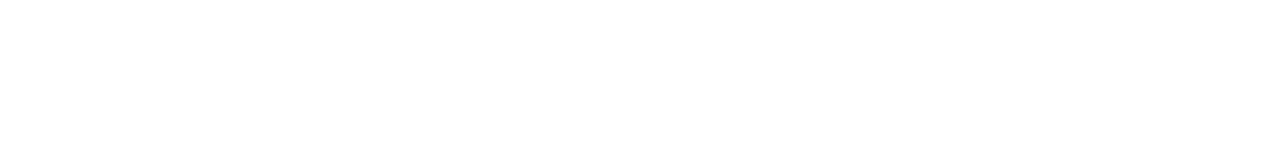
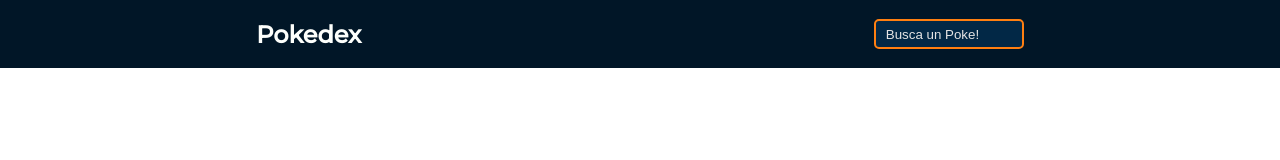
Before and after one commit to switTV/Pokedex, a plain HTML site: page index.html in a window 1280 px wide. Drawn offline with Linux system fonts and the light colour scheme.

Commit message:
haciendo el header

```diff
--- a/css/style.css
+++ b/css/style.css
@@ -0,0 +1,44 @@
+*{
+    padding: 0;
+    margin: 0;
+    box-sizing: border-box;
+}
+
+:root {
+    --main-blue: #011627;
+    --main-white: #FDFFFC;
+    --main-orange: #FF7F11;
+}
+
+html{
+    font-size: 62.5%;
+}
+
+header {
+    background-color: var(--main-blue);
+    display: flex;
+    align-items: center;
+    justify-content: space-around;
+    height: 68px;
+}
+
+.logo h1{
+    color: var(--main-white);
+    font-family: "Montserrat", sans-serif;
+    font-size: 2.4rem;
+}
+
+.input-text input {
+    border: var(--main-orange) 2.5px solid;
+    height: 30px;
+    padding-left: 10px;
+    background-color: #022846;
+    border-radius: 5px;
+    width: 150px;
+    color: #e4e4e4;
+}
+
+.input-text input::placeholder{
+    color: #e4e4e4;
+
+}
--- a/index.html
+++ b/index.html
@@ -5,9 +5,23 @@
     <meta http-equiv="X-UA-Compatible" content="IE=edge">
     <meta name="viewport" content="width=device-width, initial-scale=1.0">
     <link rel="stylesheet" href="css/style.css">
+    <link rel="preconnect" href="https://fonts.googleapis.com">
+    <link rel="preconnect" href="https://fonts.gstatic.com" crossorigin>
+    <link href="https://fonts.googleapis.com/css2?family=Montserrat:wght@500&display=swap" rel="stylesheet">
     <title>PokeDex</title>
 </head>
 <body>
+    <header>
+        <div class="logo">
+            <h1>Pokedex</h1>
+        </div>
+        <div class="input-text">
+            <input type="text" placeholder="Busca un Poke!">
+        </div>
 
+    </header>
+    <main class="card-">
+
+    </main>
 </body>
 </html>
```
